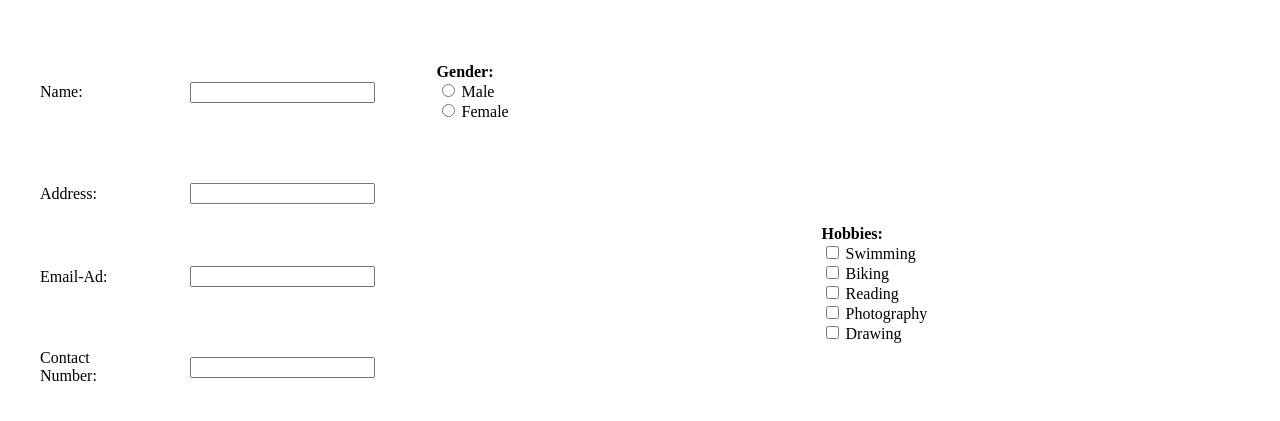
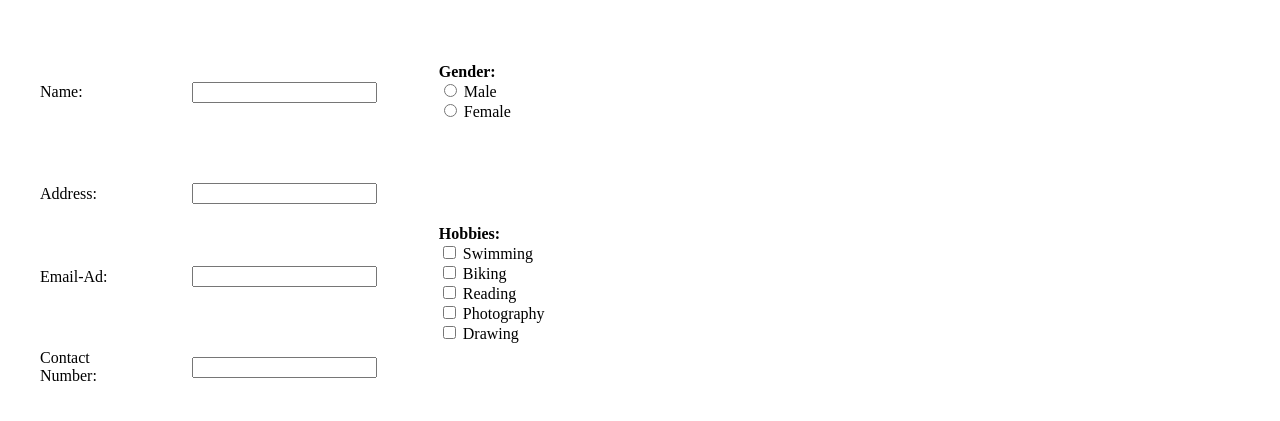
Before and after one commit to gAbnotdel/formforsubmit, a plain HTML site: page index.html in a window 1280 px wide. Shown: the part 243-664 px from the top of the page. Drawn offline with Linux system fonts and the light colour scheme.

Commit message:
Update index.html

```diff
--- a/index.html
+++ b/index.html
@@ -1,14 +1,17 @@
 <!DOCTYPE html>
 <html lang="en">
 <head>
-<title>form</title>
+  <meta charset="UTF-8">
+  <title>Form</title>
 </head>
 <body>
 
-  <table  cellpadding="30">
+  <form>
+    <table cellpadding="30">
       <tr>
         <td colspan="2">
-        <img src="https://imgs.search.brave.com/ogxASLODgCmKESqOvfJO6izPaAaH1gwC7gC3I7AaAIU/rs:fit:860:0:0:0/g:ce/aHR0cHM6Ly9jZG4u/YnJpdGFubmljYS5j/b20vMTEvMTQ1NjEx/LTA1MC0xRkYzN0ZG/My9Kb2dnaW5nLmpw/Zz93PTQwMCZoPTMw/MCZjPWNyb3A" alt="solo fiction" width=" 200px" height=" 200px">
+          <img src="https://imgs.search.brave.com/ogxASLODgCmKESqOvfJO6izPaAaH1gwC7gC3I7AaAIU/rs:fit:860:0:0:0/g:ce/aHR0cHM6Ly9jZG4u/YnJpdGFubmljYS5j/b20vMTEvMTQ1NjEx/LTA1MC0xRkYzN0ZG/My9Kb2dnaW5nLmpw/Zz93PTQwMCZoPTMw/MCZjPWNyb3A"
+               alt="solo fiction" width="200" height="200">
         </td>
         <td colspan="2">
           <p>
@@ -20,38 +23,46 @@
       </tr>
 
       <tr>
-      <td>Name:</td>
-      <td><input type="text" name="name"></td>
-            <td><strong>Gender:</strong><br>
-        <input type="radio" name="gender" value="male"> Male<br>
-        <input type="radio" name="gender" value="female"> Female
+        <td><label for="name">Name:</label></td>
+        <td><input type="text" name="name" id="name"></td>
+        <td colspan="2">
+          <strong>Gender:</strong><br>
+          <input type="radio" name="gender" value="male" id="male">
+          <label for="male">Male</label><br>
+          <input type="radio" name="gender" value="female" id="female">
+          <label for="female">Female</label>
         </td>
       </tr>
 
       <tr>
-      <td>Address:</td>
-      <td><input type="text" name="address"></td>
-     <td rowspan="2">
-      <td rowspan="3">
+        <td><label for="address">Address:</label></td>
+        <td><input type="text" name="address" id="address"></td>
+        <td colspan="2" rowspan="3">
           <strong>Hobbies:</strong><br>
-        <input type="checkbox" name="hobby1"> Swimming<br>
-        <input type="checkbox" name="hobby2"> Biking<br>
-        <input type="checkbox" name="hobby3"> Reading<br>
-        <input type="checkbox" name="hobby4"> Photography<br>
-        <input type="checkbox" name="hobby5"> Drawing<br>
+          <input type="checkbox" name="hobby1" id="hobby1">
+          <label for="hobby1">Swimming</label><br>
+          <input type="checkbox" name="hobby2" id="hobby2">
+          <label for="hobby2">Biking</label><br>
+          <input type="checkbox" name="hobby3" id="hobby3">
+          <label for="hobby3">Reading</label><br>
+          <input type="checkbox" name="hobby4" id="hobby4">
+          <label for="hobby4">Photography</label><br>
+          <input type="checkbox" name="hobby5" id="hobby5">
+          <label for="hobby5">Drawing</label>
         </td>
       </tr>
 
       <tr>
-      <td>Email-Ad:</td>
-      <td><input type="email" name="email"></td>
+        <td><label for="email">Email-Ad:</label></td>
+        <td><input type="email" name="email" id="email"></td>
       </tr>
 
       <tr>
-      <td>Contact Number:</td>
-      <td><input type="text" name="contact"></td>
+        <td><label for="contact">Contact Number:</label></td>
+        <td><input type="text" name="contact" id="contact"></td>
       </tr>
     </table>
+  </form>
 
 </body>
 </html>
```
Lines whose indentation alone changed are shown as unchanged.
